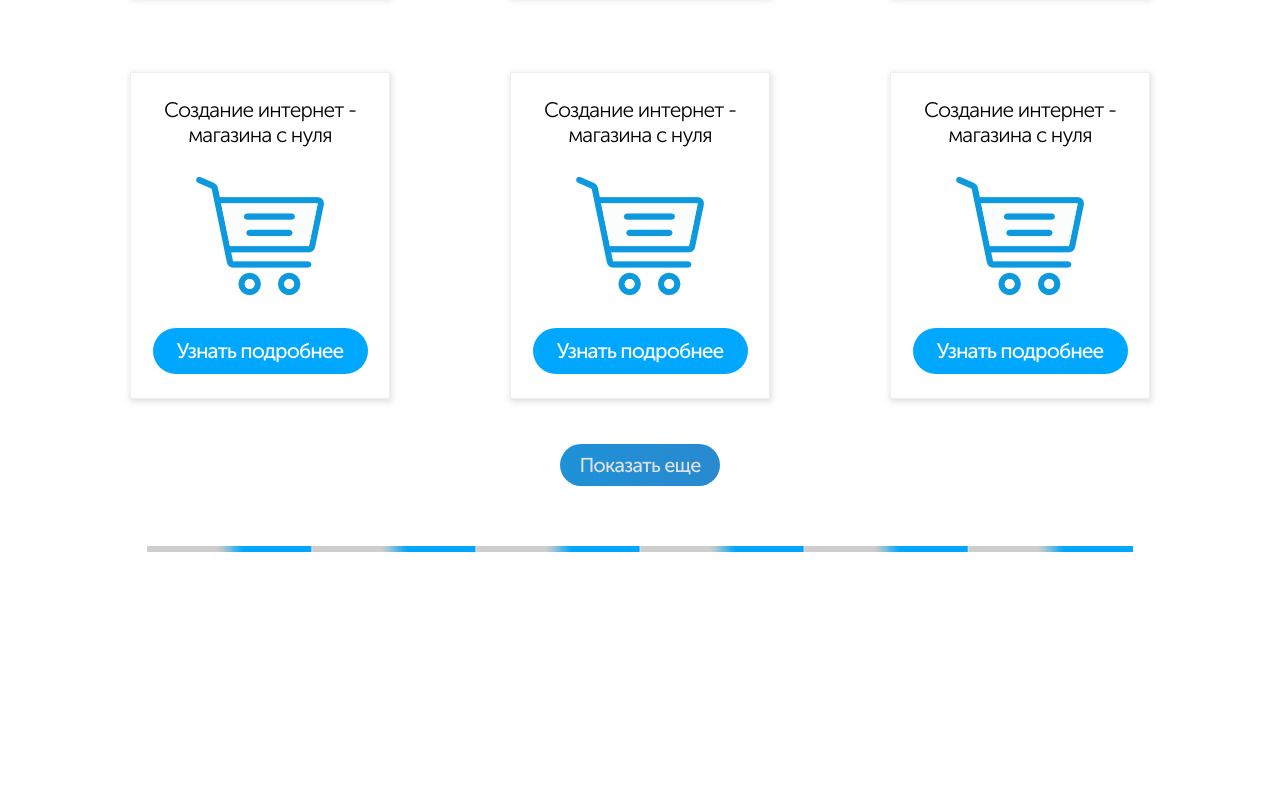
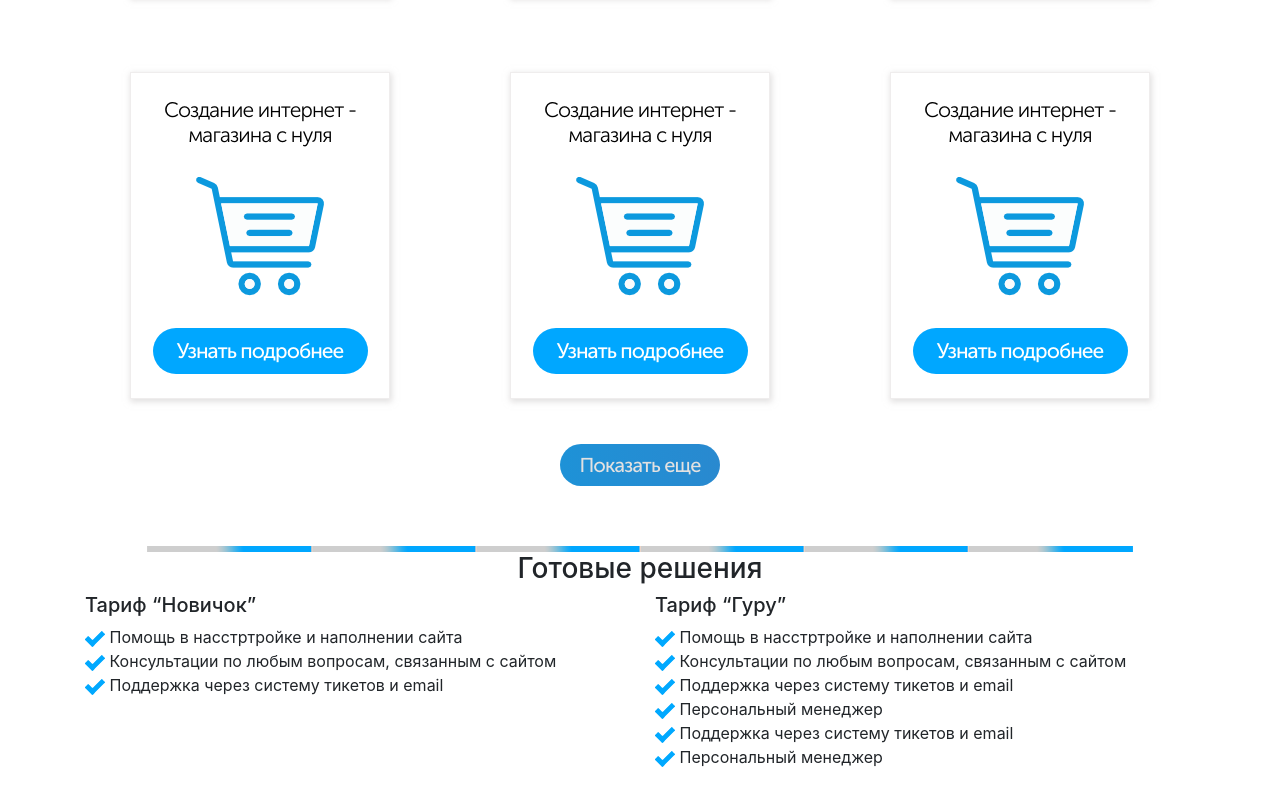
Before and after one commit to OstapHetman/horoshoshop, a plain HTML site: page src/index.html in a window 1280 px wide. Shown: the part 3561-4346 px from the top of the page. Before the commit the page ends 4113 px from the top, so only its background shows below. Drawn offline with nearby package versions, Linux system fonts and the light colour scheme.

Commit message:
add html code for solutions section

```diff
--- a/src/index.html
+++ b/src/index.html
@@ -301,6 +301,40 @@
     </section>
     <!-- End Section: Services for Clients -->
 
+    <!-- Start Section: Ready Solutions -->
+    <section id="ready-solutions">
+        <div class="container">
+            <h3 class="text-center">Готовые решения</h3>
+            <div class="row">
+                <div class="col-lg-6">
+                    <h5>
+                        Тариф “Новичок”
+                    </h5>
+                    <ul class="list-unstyled">
+                        <li><img src="img/check-icon.png" alt="Check Icon"> Помощь в насстртройке и наполнении сайта</li>
+                        <li><img src="img/check-icon.png" alt="Check Icon"> Консультации по любым вопросам, связанным с сайтом</li>
+                        <li><img src="img/check-icon.png" alt="Check Icon"> Поддержка через систему тикетов и email</li>
+                    </ul>
+                </div>
+
+                <div class="col-lg-6">
+                    <h5>
+                        Тариф “Гуру”
+                    </h5>
+                    <ul class="list-unstyled">
+                        <li><img src="img/check-icon.png" alt="Check Icon"> Помощь в насстртройке и наполнении сайта</li>
+                        <li><img src="img/check-icon.png" alt="Check Icon"> Консультации по любым вопросам, связанным с сайтом</li>
+                        <li><img src="img/check-icon.png" alt="Check Icon"> Поддержка через систему тикетов и email</li>
+                        <li><img src="img/check-icon.png" alt="Check Icon"> Персональный менеджер</li>
+                        <li><img src="img/check-icon.png" alt="Check Icon"> Поддержка через систему тикетов и email</li>
+                        <li><img src="img/check-icon.png" alt="Check Icon"> Персональный менеджер</li>
+                    </ul>
+                </div>
+            </div>
+        </div>
+    </section>
+    <!-- End Section: Ready Solutions -->
+
     <!-- Latest compiled and minified JQuery -->
     <script src="js/jquery-3.3.1.min.js"></script>
     <script src="https://cdnjs.cloudflare.com/ajax/libs/tether/1.4.0/js/tether.min.js" integrity="sha384-DztdAPBWPRXSA/3eYEEUWrWCy7G5KFbe8fFjk5JAIxUYHKkDx6Qin1DkWx51bBrb" crossorigin="anonymous"></script>
```
Also changed, not shown: src/img/check-icon.png (added).
